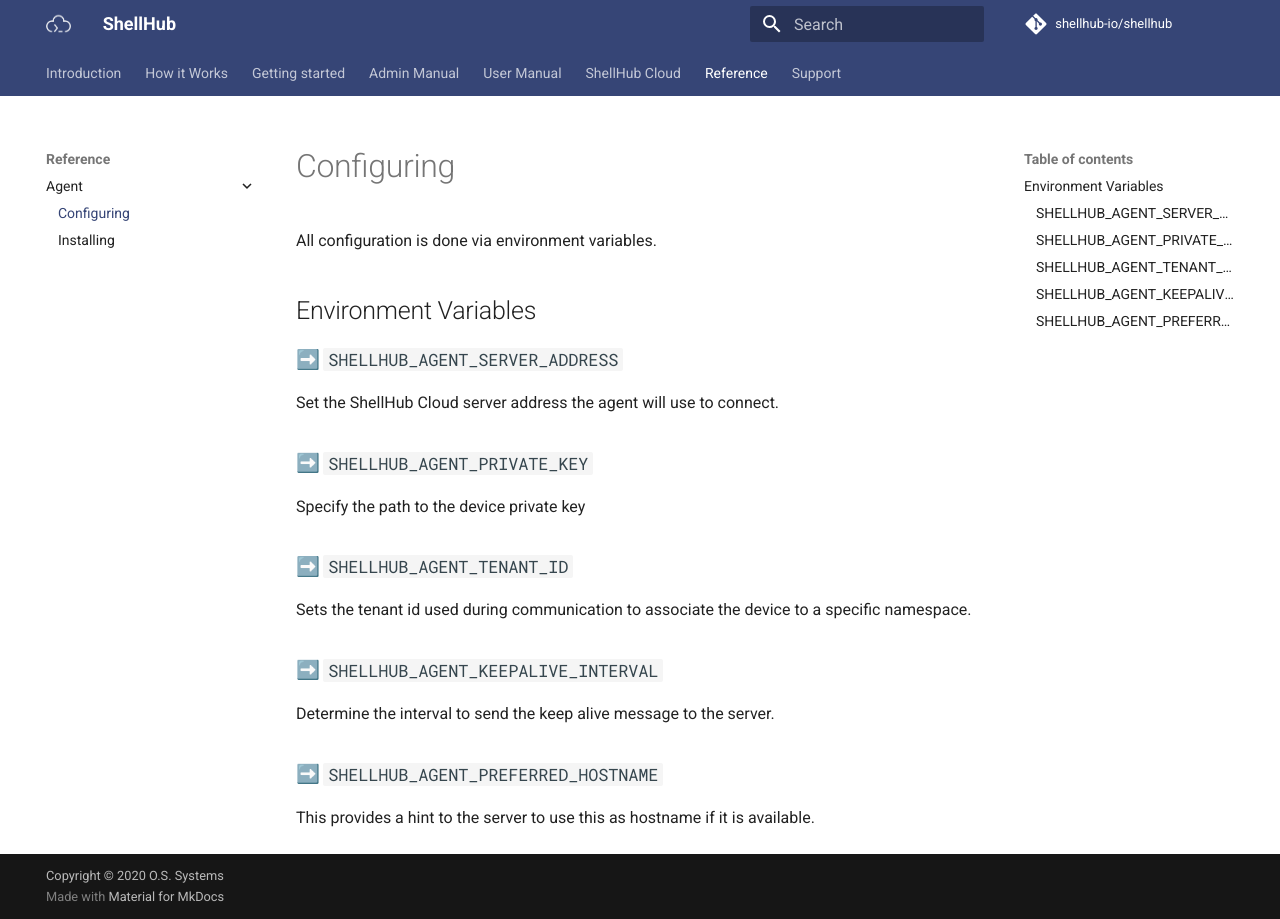
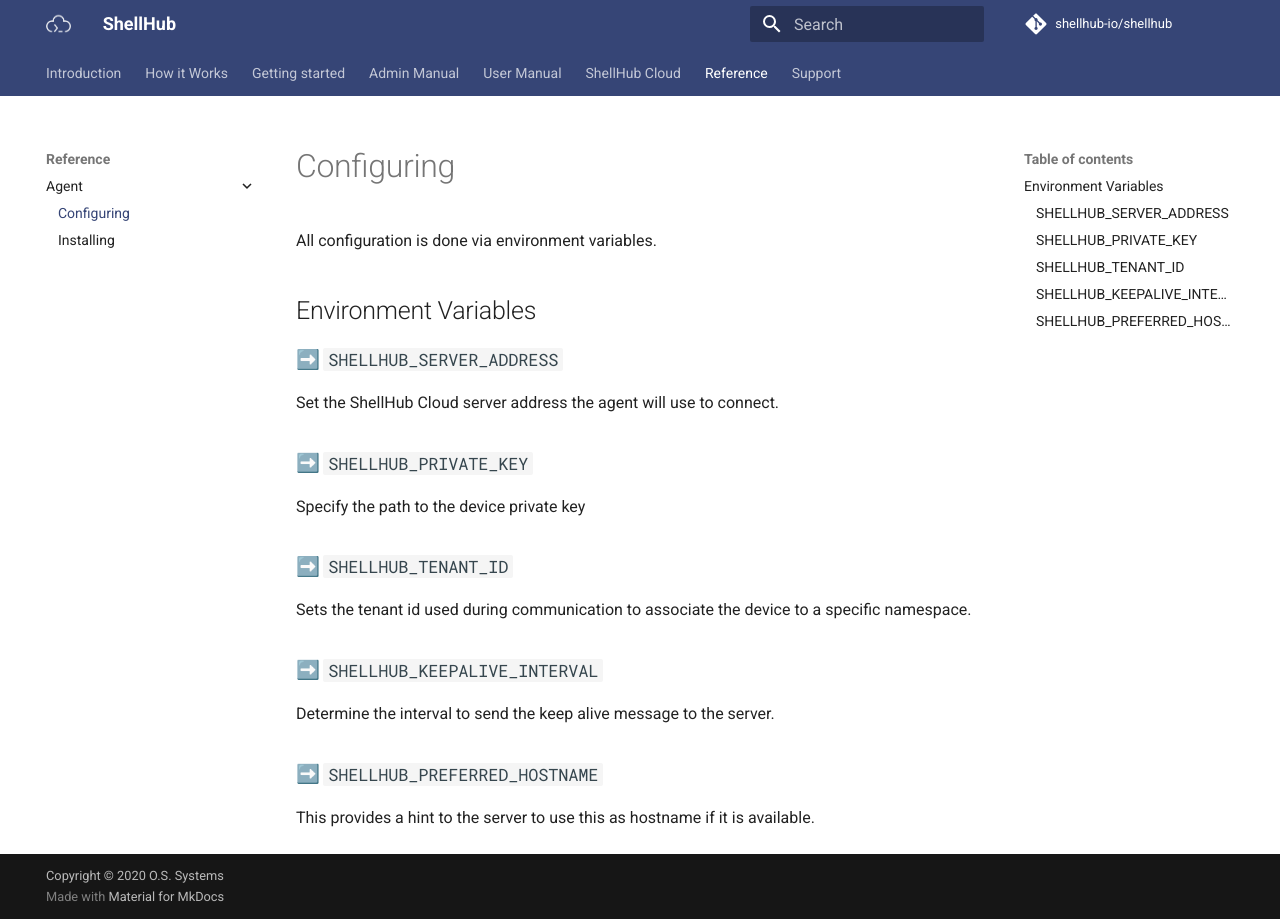
Before and after one commit to shellhub-io/shellhub-io.github.io, an MkDocs documentation site: the page built from docs/reference/agent/configuring.md, in a window 1280 px wide. Built offline with MkDocs 1.6.1 and Material for MkDocs 9.7.7, drawn with Linux system fonts in a browser that asks for light colours; emoji names are drawn with the system emoji font; comment, search, counter and statistics services are not loaded.

Commit message:
agent/configuring: fix env var name
https://github.com/shellhub-io/shellhub/issues/778

```diff
--- a/docs/reference/agent/configuring.md
+++ b/docs/reference/agent/configuring.md
@@ -2,22 +2,22 @@
 
 ## Environment Variables
 
-### :arrow_right: `SHELLHUB_AGENT_SERVER_ADDRESS`
+### :arrow_right: `SHELLHUB_SERVER_ADDRESS`
 
 Set the ShellHub Cloud server address the agent will use to connect.
 
-### :arrow_right: `SHELLHUB_AGENT_PRIVATE_KEY`
+### :arrow_right: `SHELLHUB_PRIVATE_KEY`
 
 Specify the path to the device private key
 
-### :arrow_right: `SHELLHUB_AGENT_TENANT_ID`
+### :arrow_right: `SHELLHUB_TENANT_ID`
 
 Sets the tenant id used during communication to associate the device to a specific namespace.
 
-### :arrow_right: `SHELLHUB_AGENT_KEEPALIVE_INTERVAL`
+### :arrow_right: `SHELLHUB_KEEPALIVE_INTERVAL`
 
 Determine the interval to send the keep alive message to the server.
 
-### :arrow_right: `SHELLHUB_AGENT_PREFERRED_HOSTNAME`
+### :arrow_right: `SHELLHUB_PREFERRED_HOSTNAME`
 
 This provides a hint to the server to use this as hostname if it is available.
```
